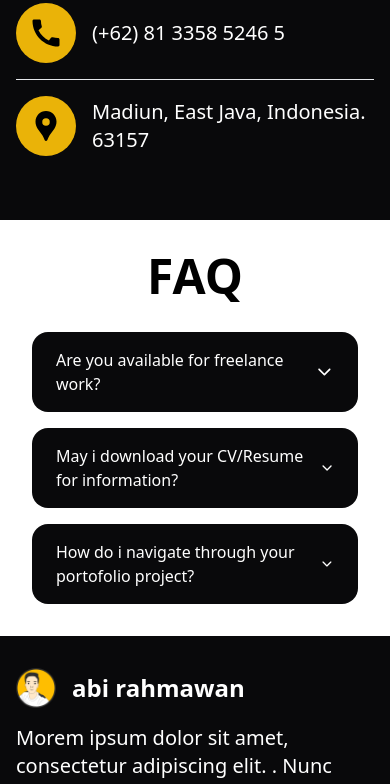
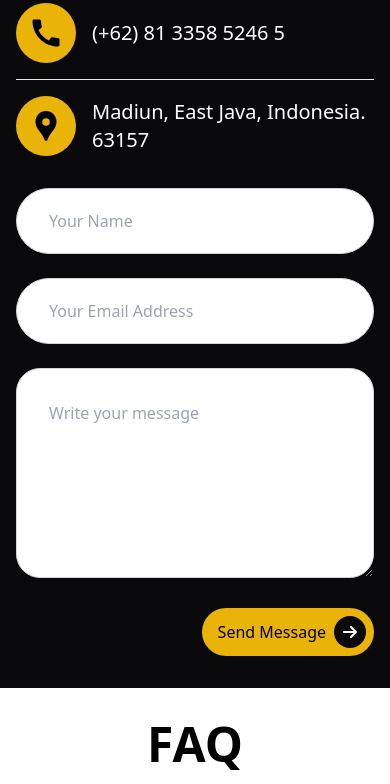
Before and after one commit to abirwan8/my-web, a Next.js app: page / in a window 390 px wide. Shown: the part 3458-4242 px from the top of the page. Built offline with nearby package versions, Linux system fonts and the light colour scheme; a web font is replaced by a local one.

Commit message:
add message

```diff
--- a/app/components/Contact.tsx
+++ b/app/components/Contact.tsx
@@ -1,79 +1,62 @@
 "use client";
-import React, { useState } from "react";
+import React, { ChangeEvent, FormEvent, useState } from "react";
 import { MdEmail, MdCall, MdLocationPin } from "react-icons/md";
 import Button from "./ButtonSecondary";
+import { toast, ToastContainer } from 'react-toastify';
+import 'react-toastify/dist/ReactToastify.css';
+
+interface FormData {
+  name: string;
+  email: string;
+  message: string;
+}
 
 const Contact = () => {
-  // const [formData, setFormData] = useState({ name: '', email: '', message: '' });
-  // const [status, setStatus] = useState('');
+  const [formData, setFormData] = useState<FormData>({
+    name: "",
+    email: "",
+    message: "",
+  });
+  const [isLoading, setIsLoading] = useState<boolean>(false);
 
-  // const handleChange = (e: React.ChangeEvent<HTMLInputElement | HTMLTextAreaElement>) => {
-  //   const { name, value } = e.target;
-  //   setFormData({ ...formData, [name]: value });
-  // };
+  const handleChange = (e: ChangeEvent<HTMLInputElement | HTMLTextAreaElement>) => {
+    const { name, value } = e.target;
+    setFormData((prev) => ({ ...prev, [name]: value }));
+  };
 
-  // const handleSubmit = async (e: React.FormEvent<HTMLFormElement>) => {
-  //   e.preventDefault();
-  //   setStatus('Mengirim...');
+  const handleSubmit = async (e: FormEvent) => {
+    e.preventDefault(); // Mencegah redirect bawaan form
 
-  //   try {
-  //     const response = await fetch('/api/send-message', {
-  //       method: 'POST',
-  //       headers: { 'Content-Type': 'application/json' },
-  //       body: JSON.stringify(formData),
-  //     });
+    const formBody = new URLSearchParams({
+      ...formData,
+      _subject: "New Contact Form Submission",
+      _captcha: "false",
+      _template: "box",
+    });
 
-  //     const result = await response.json(); // Mendapatkan hasil dari response.json()
+    try {
+      const response = await fetch("https://formsubmit.co/abi.rahmawan01@gmail.com", {
+        method: "POST",
+        headers: {
+          "Content-Type": "application/x-www-form-urlencoded",
+        },
+        body: formBody.toString(),
+      });
 
-  //     if (response.status === 200) { // Pastikan status HTTP 200 OK
-  //       setStatus('Email berhasil dikirim!');
-  //     } else {
-  //       setStatus(`Gagal: ${result.message}`);
-  //     }
-  //   } catch (error) {
-  //     setStatus('Terjadi kesalahan saat mengirim email.');
-  //   }
-  // };
-
-  // const handleButtonClick = async () => {
-  //   setStatus('Mengirim...');
-  //   try {
-  //     const response = await fetch('/api/send-message', {
-  //       method: 'POST',
-  //       headers: { 'Content-Type': 'application/json' },
-  //       body: JSON.stringify(formData),
-  //     });
-
-  //     const result = await response.json();
-  //     if (response.ok) {
-  //       setStatus('Email berhasil dikirim!');
-  //     } else {
-  //       setStatus(`Gagal: ${result.message}`);
-  //     }
-  //   } catch (error) {
-  //     setStatus('Terjadi kesalahan saat mengirim email.');
-  //   }
-  // };
-  const [result, setResult] = useState<Record<string, string>>({});
-  const [loading, setLoading] = useState<boolean>(false);
-
-  const sendEmail = () =>{
-    fetch('api/emails', {
-      method: 'POST',
-    })
-      .then(response => response.json())
-      .then(data => setResult(data))
-      .catch(error => setResult(error))
-      .finally(() => setLoading(false))
-
-  }
+      if (response.ok) {
+        toast.success("Message Sent Successfully")
+        setFormData({ name: "", email: "", message: "" }); // Reset form
+      } else {
+        toast.error("Something went wrong");
+      }
+    } catch (error) {
+      console.error("Error:", error);
+      alert("Terjadi kesalahan. Silakan coba lagi.");
+    }
+  };
 
   return (
     <>
-      {/* <div className="relat">
-        <div className="bg-text text-12xl text-yellow-500 font-black absolute flex justify-center items-center text-center inset-x-0 bottom z-0 pointer-events-none" style={{ fontFamily: "var(--font-unbounded)" }}>
-          Contact
-        </div> */}
       <div className="flex flex-col md:flex-row md:justify-between items-center bg-zinc-950 md:space-x-8 mt-8 px-4 md:px-8 py-8 space-y-8 md:space-y-0">
         <div className="w-full md:w-1/2 space-y-4">
           <h1 className="text-white text-5xl md:text-7xl font-black mb-8 text-start" style={{ fontFamily: "var(--font-unbounded)" }}>
@@ -103,17 +86,56 @@ const Contact = () => {
           </div>
         </div>
         <div className="w-full md:w-1/2">
-          {/* <form onSubmit={handleSubmit} className="space-y-6">
-            <input type="name" name="name"  value={formData.name} onChange={handleChange} placeholder="Your Name" className="w-full rounded-full h-8 p-8 focus:border-yellow-500 md:focus:border-yellow-500" />
-            <input type="email" name="email"  value={formData.email} onChange={handleChange} placeholder="Your Email Address" className="w-full rounded-full h-8 p-8 focus:border-yellow-500 md:focus:border-yellow-500" />
-            <textarea name="message"  value={formData.message} onChange={handleChange} rows={6} placeholder="Write your message" className="w-full rounded-3xl p-8 focus:border-yellow-500 md:focus:border-yellow-500" />
-            <div className="justify-self-end md:justify-self-start">
-              <Button onClick={handleButtonClick}>Send Message</Button>
+          <form onSubmit={handleSubmit} className="space-y-6">
+            <input
+              type="text"
+              id="name"
+              name="name"
+              placeholder="Your Name"
+              value={formData.name}
+              onChange={handleChange}
+              className="w-full rounded-full h-8 p-8 focus:border-yellow-500 md:focus:border-yellow-500 disabled:opacity-50 disabled:cursor-not-allowed border border-gray-300"
+              required
+            />
+
+            <input
+              type="email"
+              name="email"
+              id="email"
+              value={formData.email}
+              onChange={handleChange}
+              placeholder="Your Email Address"
+              className="w-full rounded-full h-8 p-8 focus:border-yellow-500 md:focus:border-yellow-500 disabled:opacity-50 disabled:cursor-not-allowed border border-gray-300"
+              required
+            />
+
+            <textarea
+              name="message"
+              id="message"
+              rows={6}
+              placeholder="Write your message"
+              value={formData.message}
+              onChange={handleChange}
+              className="w-full rounded-3xl p-8 focus:border-yellow-500 md:focus:border-yellow-500 disabled:opacity-50 disabled:cursor-not-allowed border border-gray-300"
+              required
+            />
+
+            {/* Add Hidden Fields for Extra Functionality */}
+            <input type="hidden" name="_subject" value="New Submission!" />
+            <input type="hidden" name="_captcha" value="false" />
+            <input type="hidden" name="_template" value="box" />
+
+            <div className="space-y-4">
+              <div className="justify-self-end md:justify-self-start">
+                <Button type="submit" disabled={isLoading} className="min-w-[120px]">
+                  {isLoading ? "Sending..." : "Send Message"}
+                </Button>
+              </div>
             </div>
-          </form> */}
+          </form>
+          <ToastContainer />
         </div>
       </div>
-      {/* </div> */}
     </>
   );
 };
```
